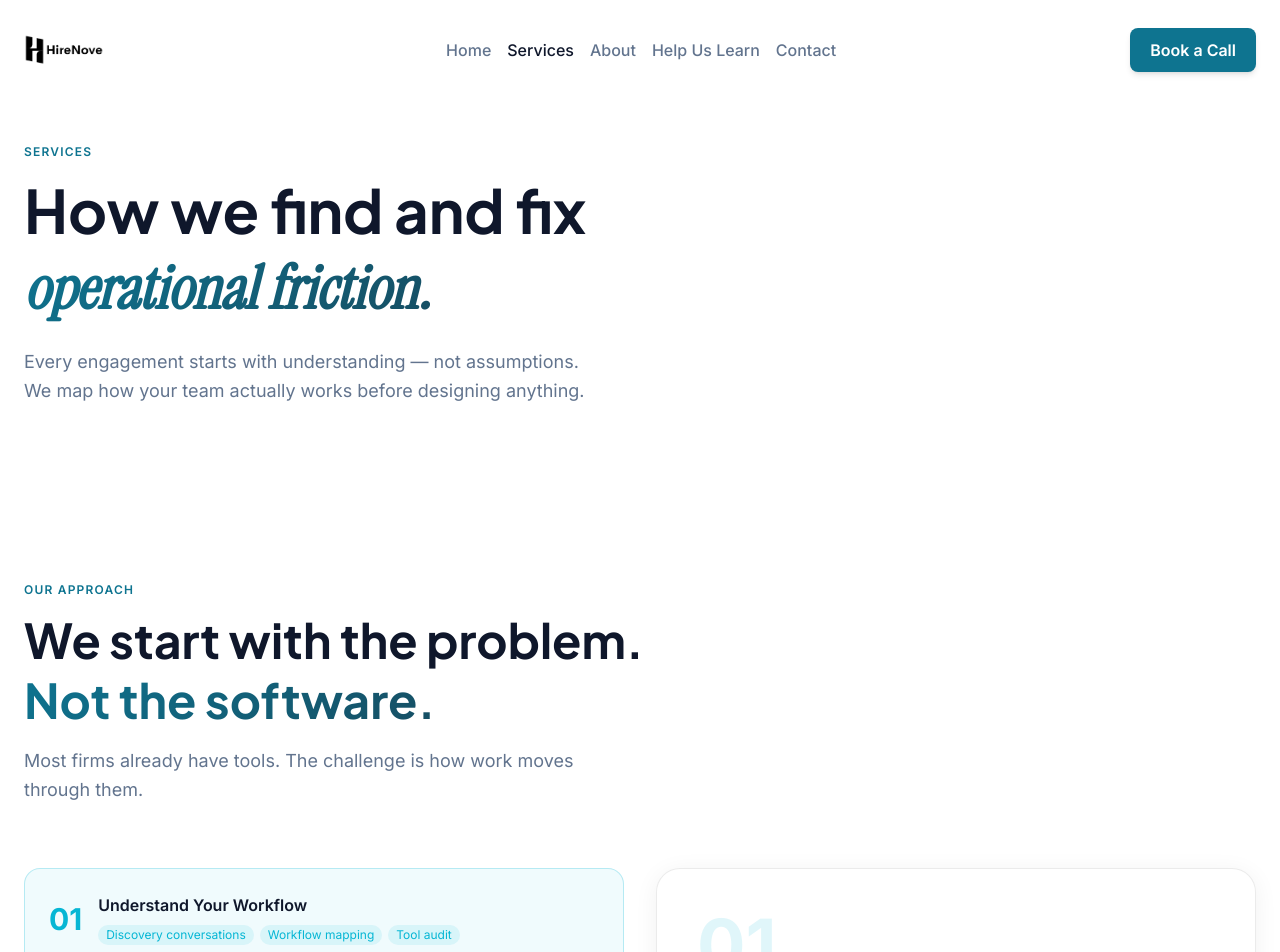
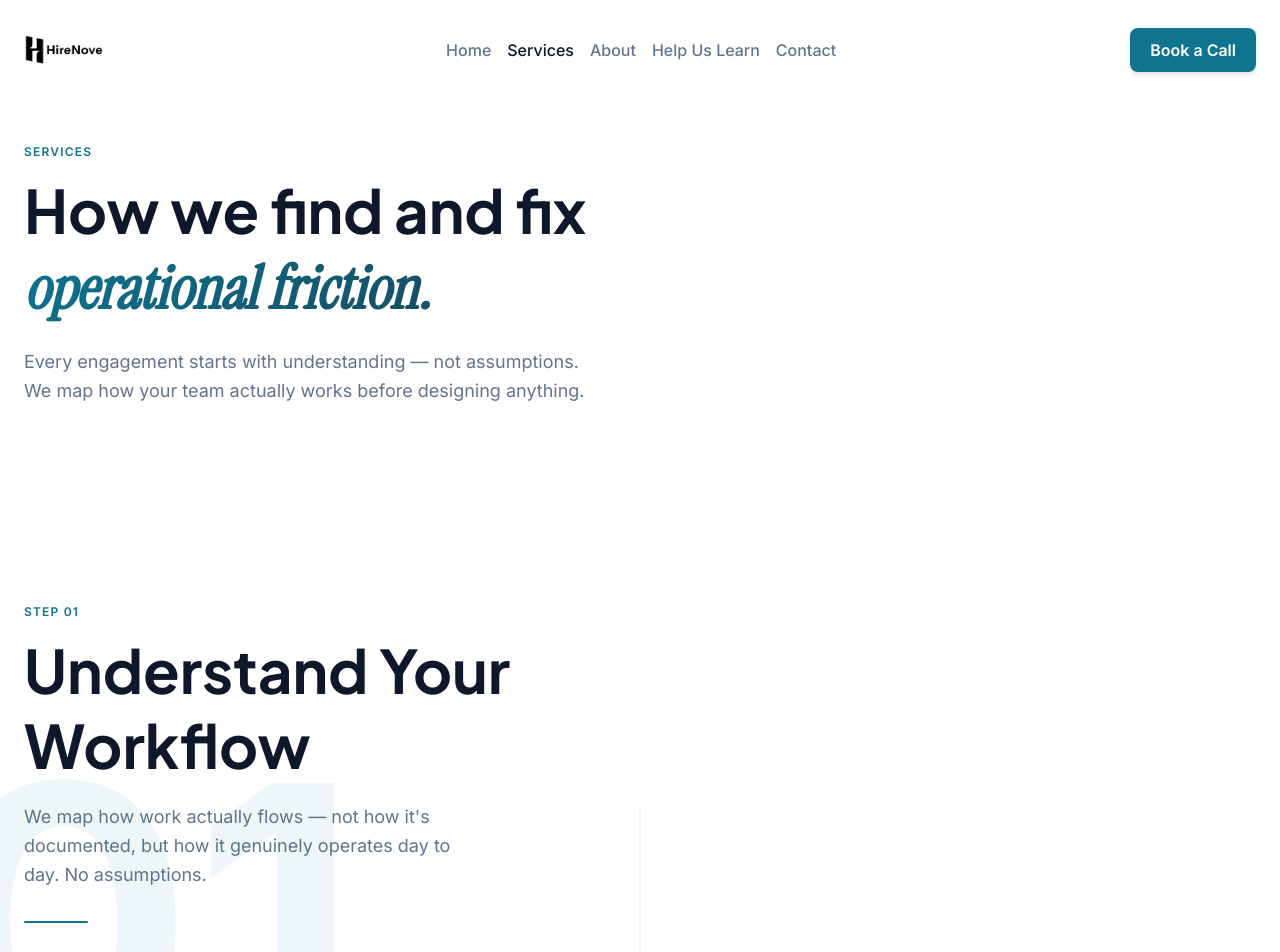
Before and after one commit to Anisabuilds/HireNove, a Next.js app: page /services in a window 1280 px wide. Shown: the top 952 px of the page. Built offline with nearby package versions, Linux system fonts and the light colour scheme.

Commit message:
move process timeline to services page, remove from homepage

```diff
--- a/app/page.tsx
+++ b/app/page.tsx
@@ -2,14 +2,12 @@ import SiteLayout from "@/components/SiteLayout";
 import Hero from "@/components/Hero";
 import WhyHireNove from "@/components/WhyHireNove";
 import IntegrationsSection from "@/components/IntegrationsSection";
-import HomeProcess from "@/components/HomeProcess";
 import PilotBanner from "@/components/PilotBanner";
 
 export default function Home() {
   return (
     <SiteLayout>
       <Hero />
-      <HomeProcess />
       <WhyHireNove />
       <IntegrationsSection />
       <PilotBanner />
--- a/app/services/page.tsx
+++ b/app/services/page.tsx
@@ -1,6 +1,6 @@
 import type { Metadata } from "next";
 import SiteLayout from "@/components/SiteLayout";
-import HowWeWork from "@/components/HowWeWork";
+import HomeProcess from "@/components/HomeProcess";
 import BentoFriction from "@/components/BentoFriction";
 
 export const metadata: Metadata = {
@@ -26,7 +26,7 @@ export default function ServicesPage() {
         </div>
       </section>
 
-      <HowWeWork />
+      <HomeProcess hideHeader />
       <BentoFriction />
     </SiteLayout>
   );
--- a/components/HomeProcess.tsx
+++ b/components/HomeProcess.tsx
@@ -109,13 +109,14 @@ function StepRow({ step, index }: { step: typeof steps[0]; index: number }) {
   );
 }
 
-export default function HomeProcess() {
+export default function HomeProcess({ hideHeader = false }: { hideHeader?: boolean }) {
   const ref = useRef(null);
   const inView = useInView(ref, { once: true, margin: "-60px" });
 
   return (
     <section className="bg-white py-16 overflow-hidden">
       {/* Header */}
+      {!hideHeader && (
         <div className="max-w-7xl mx-auto px-6 mb-4" ref={ref}>
           <motion.div
             initial={{ opacity: 0, y: 20 }}
@@ -140,6 +141,7 @@ export default function HomeProcess() {
             </Link>
           </motion.div>
         </div>
+      )}
 
       {/* Steps */}
       {steps.map((step, i) => (
```
Lines whose indentation alone changed are shown as unchanged.
